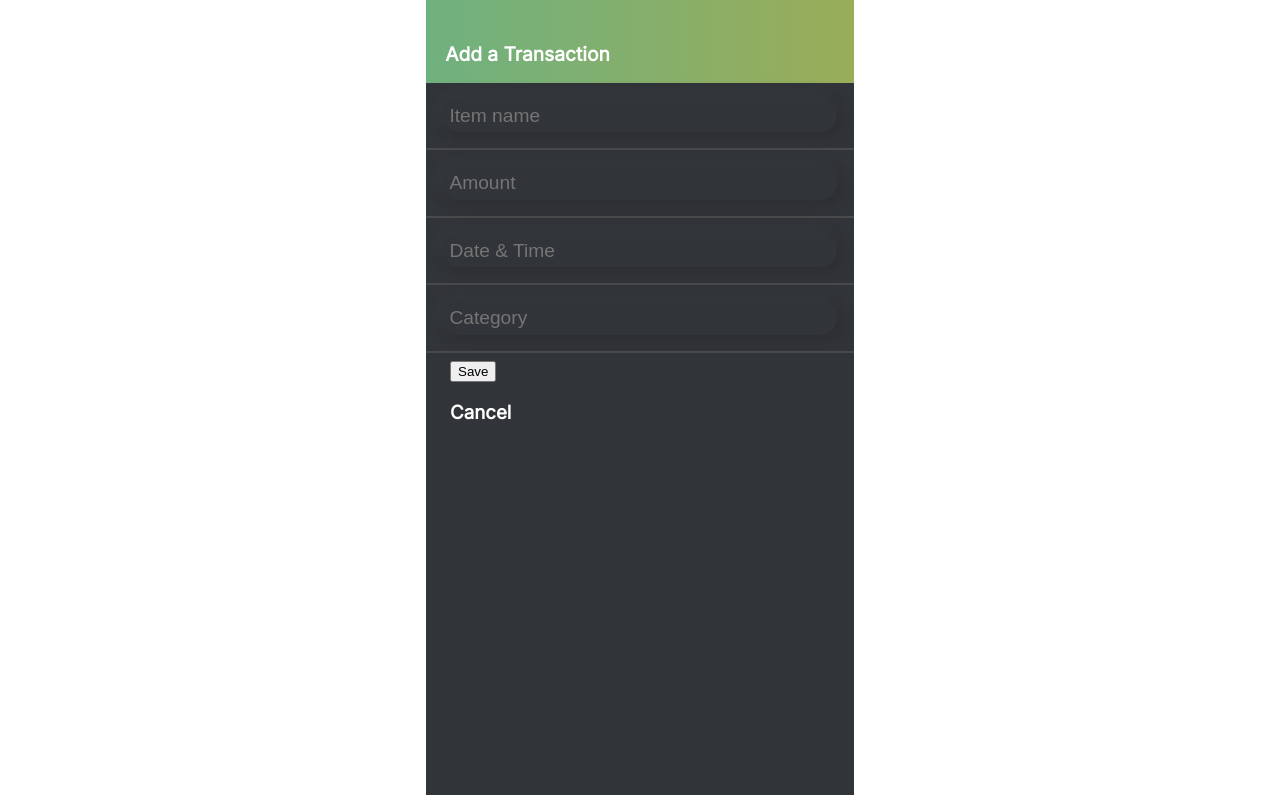
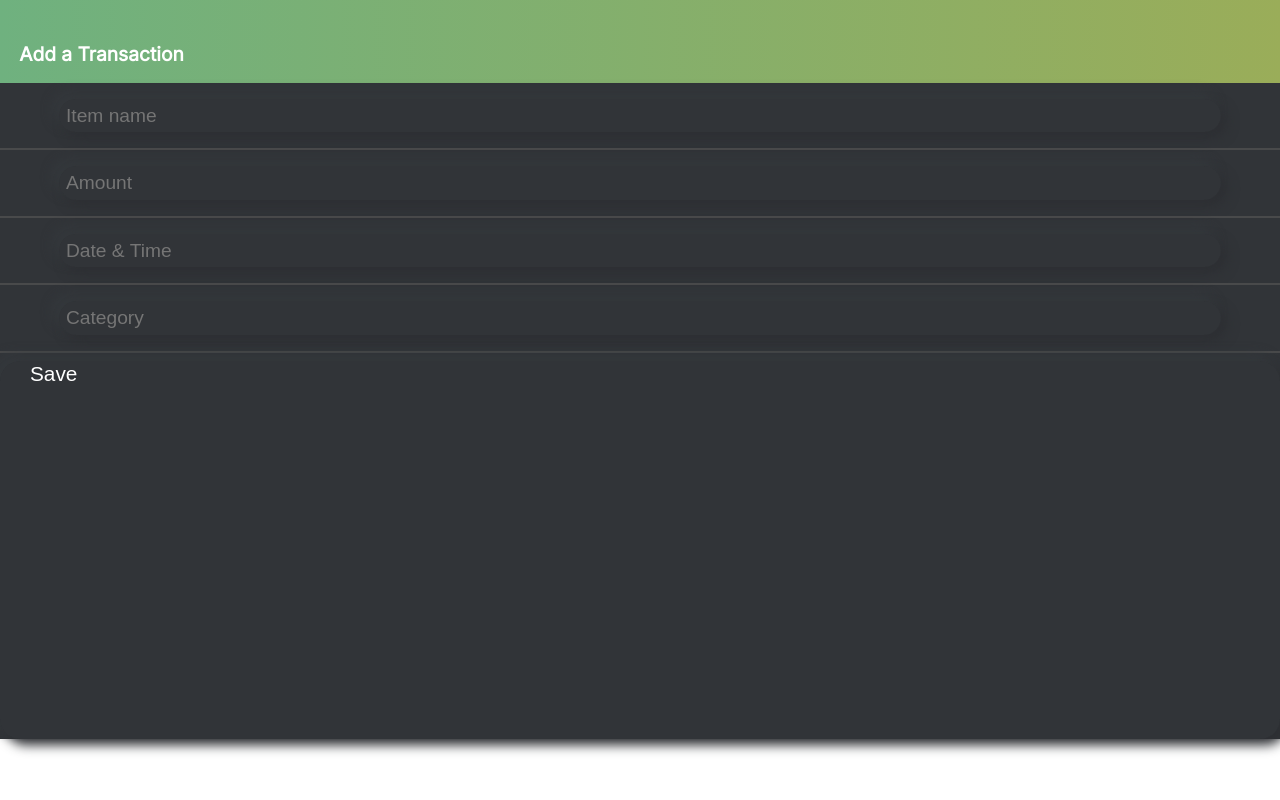
Before and after one commit to avinashbasutkar/monthly-budget-ap, a Django app: page /add/ in a window 1280 px wide. Run offline with Django 3.2, Linux system fonts and the light colour scheme.

Commit message:
removed max width 428px

```diff
--- a/expenseApp/templates/expenseApp/addTransaction.html
+++ b/expenseApp/templates/expenseApp/addTransaction.html
@@ -55,7 +55,7 @@
 
                 <section class="save-button">
                     <button type="submit" class="button">Save</button>
-                    <a href="{% url 'home' %}"><h3>Cancel</h3></i></a>
+                    {% comment %} <a href="{% url 'home' %}"><h3>Cancel</h3></i></a> {% endcomment %}
                 <section>
 
             </form>
--- a/static/css/addTrans.css
+++ b/static/css/addTrans.css
@@ -7,7 +7,7 @@ body {
 
 .container {
     /* biggest mobile screen out there apparently */
-    max-width: 428px;
+    /* max-width: 428px;  */
     /* to auto center */
     margin: 0 auto;
     background-color: #313438;
@@ -51,8 +51,21 @@ hr {
 }
 
 .save-button {
+    display: flex;
     padding-left: 1.5em;
     padding-bottom: 22em;
+    border-radius: 20px;
+    box-shadow:  6px 6px 12px #2d2f33,
+             -6px -6px 12px #35393d;
+}
+
+.button {
+    background-color: #313438;
+    border: none;
+    color: #fff;
+    font-size: 1.3em;
+    outline: none;
+    cursor: pointer;
 }
 
 a:link {
--- a/static/css/login.css
+++ b/static/css/login.css
@@ -7,7 +7,7 @@ body {
 
 .container {
     /* biggest mobile screen out there apparently */
-    max-width: 428px;
+    /* max-width: 428px;  */
     /* to auto center */
     margin: 0 auto;
     background-color: #313438;
--- a/static/css/style.css
+++ b/static/css/style.css
@@ -7,7 +7,7 @@ body {
 
 .container {
     /* biggest mobile screen out there apparently */
-    max-width: 428px;
+    /* max-width: 428px;  */
     /* to auto center */
     margin: 0 auto;
     background-color: #313438;
```
Also changed, not shown: expense/settings.py (+5 -2 lines), db.sqlite3.
